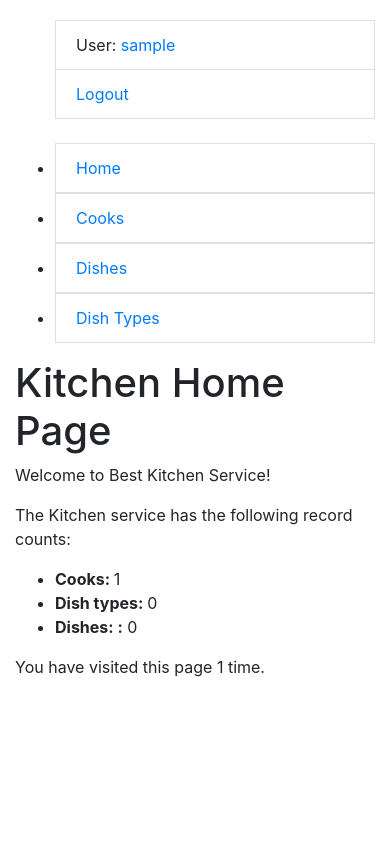
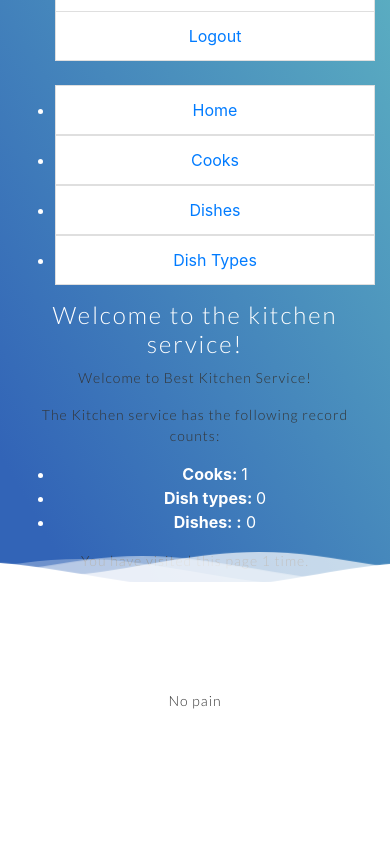
Before and after one commit to Anatolii-Poznyak/this_is_kitchen, a Django app: page / in a window 390 px wide. Run offline with Django 4.2, Linux system fonts and the light colour scheme; the visitor is signed in with stand-in values (Sample User, id 1); data comes from the database, SQL or seed files in the repository; data that the repository does not hold is empty.

Commit message:
Add some background with a bit of animations (waves)

```diff
--- a/static/kitchen/styles.css
+++ b/static/kitchen/styles.css
@@ -1,3 +1,5 @@
+@import url(//fonts.googleapis.com/css?family=Lato:300:400);
+
 body {
     margin-top: 20px;
 }
@@ -6,3 +8,107 @@ body {
     float: right;
     margin: 0 2px 0 2px;
 }
+
+body {
+  margin:0;
+}
+
+h1 {
+  font-family: 'Lato', sans-serif;
+  font-weight:300;
+  letter-spacing: 2px;
+  font-size:48px;
+}
+p {
+  font-family: 'Lato', sans-serif;
+  letter-spacing: 1px;
+  font-size:14px;
+  color: #333333;
+}
+
+.header {
+  position:relative;
+  text-align:center;
+  background: linear-gradient(60deg, rgba(50,100,183,1) 10%, rgba(90,172,193,1) 100%);
+  color:white;
+}
+.logo {
+  width:50px;
+  fill:white;
+  padding-right:15px;
+  display:inline-block;
+  vertical-align: middle;
+}
+
+.inner-header {
+  height:65vh;
+  width:100%;
+  margin: 0;
+  padding: 0;
+}
+
+.flex { /*Flexbox for containers*/
+  display: flex;
+  justify-content: center;
+  align-items: center;
+  text-align: center;
+}
+
+.waves {
+  position:relative;
+  width: 100%;
+  height:15vh;
+  margin-bottom:-7px; /*Fix for safari gap*/
+  min-height:100px;
+  max-height:150px;
+}
+
+.content {
+  position:relative;
+  height:20vh;
+  text-align:center;
+  background-color: white;
+}
+
+/* Animation */
+
+.parallax > use {
+  animation: move-forever 25s cubic-bezier(.55,.5,.45,.5)     infinite;
+}
+.parallax > use:nth-child(1) {
+  animation-delay: -2s;
+  animation-duration: 7s;
+}
+.parallax > use:nth-child(2) {
+  animation-delay: -3s;
+  animation-duration: 10s;
+}
+.parallax > use:nth-child(3) {
+  animation-delay: -4s;
+  animation-duration: 13s;
+}
+.parallax > use:nth-child(4) {
+  animation-delay: -5s;
+  animation-duration: 20s;
+}
+@keyframes move-forever {
+  0% {
+   transform: translate3d(-90px,0,0);
+  }
+  100% {
+    transform: translate3d(85px,0,0);
+  }
+}
+/*Shrinking for mobile*/
+@media (max-width: 768px) {
+  .waves {
+    height:40px;
+    min-height:40px;
+  }
+  .content {
+    height:30vh;
+  }
+  h1 {
+    font-size:24px;
+  }
+}
--- a/templates/base.html
+++ b/templates/base.html
@@ -9,12 +9,18 @@
       href="https://cdn.jsdelivr.net/npm/bootstrap@4.5.3/dist/css/bootstrap.min.css"
       integrity="sha384-TX8t27EcRE3e/ihU7zmQxVncDAy5uIKz4rEkgIXeMed4M0jlfIDPvg6uqKI2xXr2"
       crossorigin="anonymous">
+{#  <link href="https://fonts.googleapis.com/css?family=Raleway:300" rel="stylesheet" />#}
   <!-- Add additional CSS in static file -->
   {% load static %}
   <link rel="stylesheet" href="{% static 'kitchen/styles.css' %}">
+{#  <link rel="stylesheet" href="{% static 'kitchen/style.scss' %}">#}
+
 </head>
 
 <body>
+<div class="header">
+<!--Content before waves-->
+  <div class="inner-header flex">
     <div class="container-fluid">
       <div class="row">
         <div class="col-sm-2">
@@ -35,6 +41,37 @@
         </div>
       </div>
     </div>
+
+  </div>
+
+<!--Waves Container-->
+  <div>
+    <svg class="waves" xmlns="http://www.w3.org/2000/svg" xmlns:xlink="http://www.w3.org/1999/xlink" viewBox="0 24 150 28" preserveAspectRatio="none" shape-rendering="auto">
+      <defs>
+        <path id="gentle-wave" d="M-160 44c30 0 58-18 88-18s 58 18 88 18 58-18 88-18 58 18 88 18 v44h-352z" />
+      </defs>
+    <g class="parallax">
+      <use xlink:href="#gentle-wave" x="48" y="0" fill="rgba(255,255,255,0.7" />
+      <use xlink:href="#gentle-wave" x="48" y="3" fill="rgba(255,255,255,0.5)" />
+      <use xlink:href="#gentle-wave" x="48" y="5" fill="rgba(255,255,255,0.3)" />
+      <use xlink:href="#gentle-wave" x="48" y="7" fill="#fff" />
+    </g>
+    </svg>
+  </div>
+<!--Waves end-->
+
+</div>
+<!--Header ends-->
+
+<!--Content starts-->
+<div class="content flex">
+
+  <p>No pain </p>
+</div>
+<!--Content ends-->
+
+
+
 </body>
 
 </html>
--- a/templates/kitchen/index.html
+++ b/templates/kitchen/index.html
@@ -1,7 +1,8 @@
 {% extends "base.html" %}
 
+
 {% block content %}
-  <h1>Kitchen Home Page</h1>
+  <h1>Welcome to the kitchen service!</h1>
   <p>Welcome to Best Kitchen Service!</p>
   <p>The Kitchen service has the following record counts:</p>
   <ul>
@@ -14,4 +15,6 @@
       {{ num_visits }} time{{ num_visits|pluralize }}.
   </p>
 
+
+
 {% endblock %}
```
Also changed, not shown: static/kitchen/style.scss (added, +106 -0 lines), README.md. Lines whose indentation alone changed are shown as unchanged.
